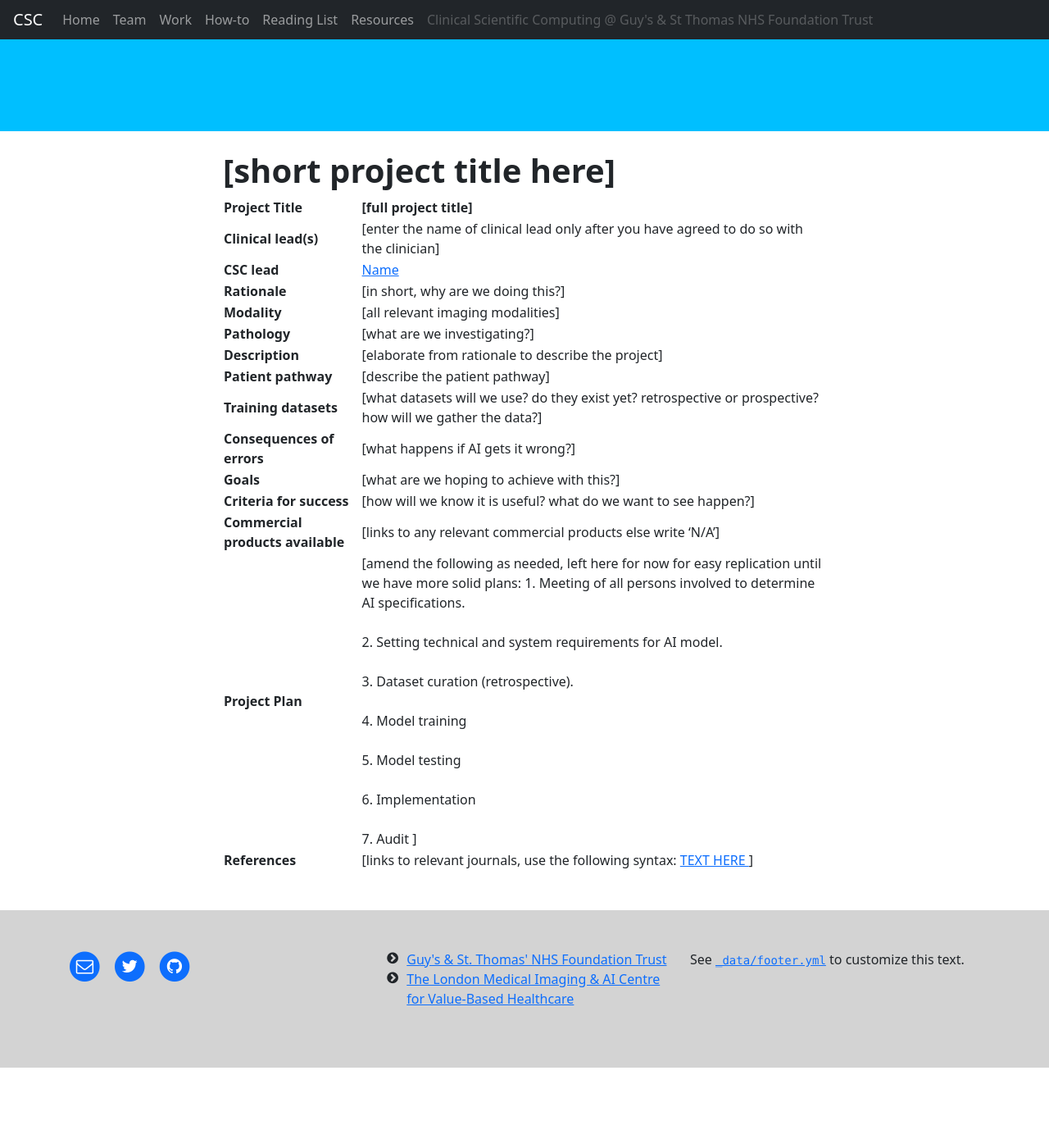
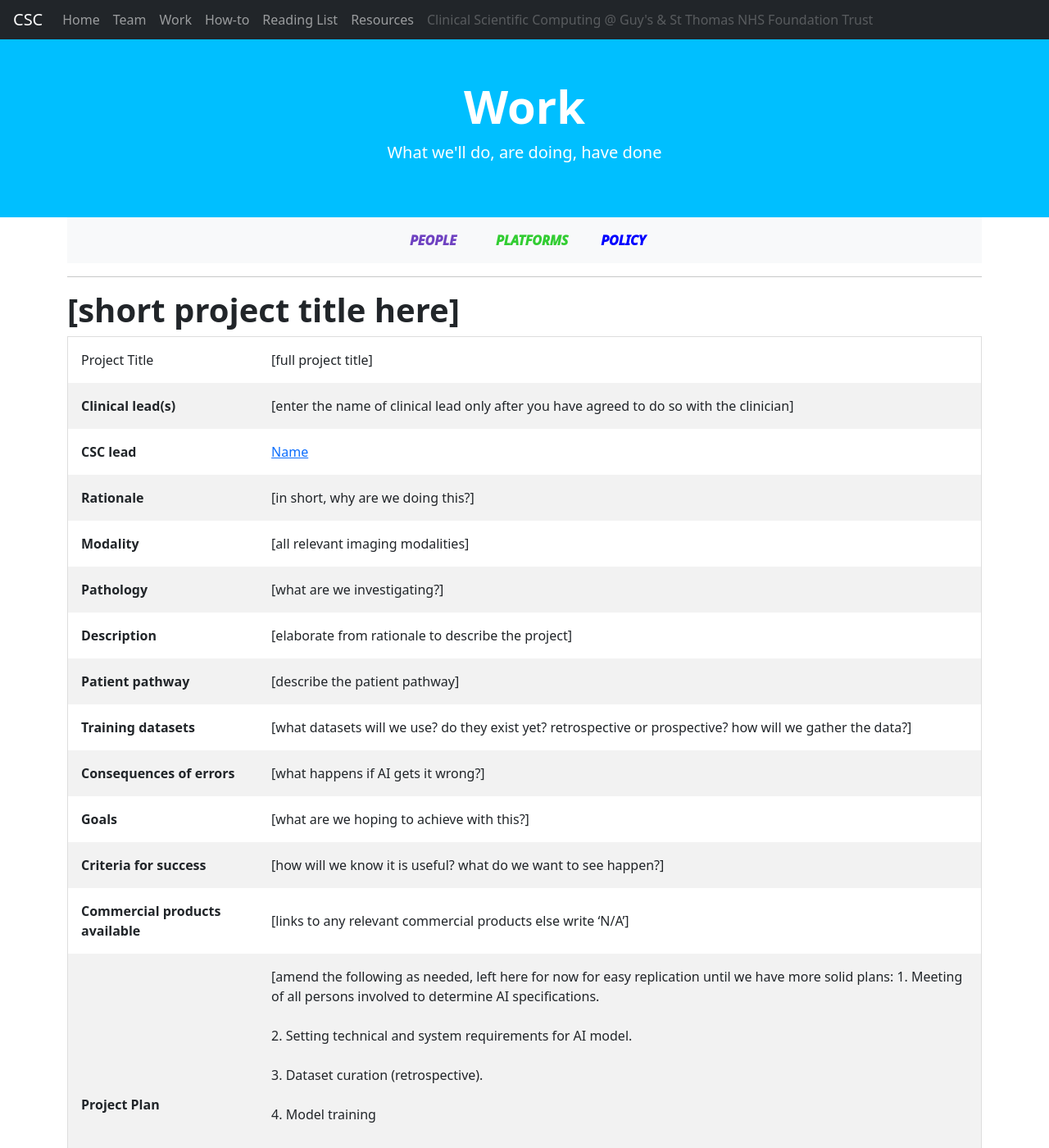
Before and after one commit to GSTT-CSC/gstt-csc-old, a Jekyll site: the page built from projects/AICODE-template.md, in a window 1280 px wide and 1400 px high. Shown: the whole window at 82% size. Built offline with Jekyll 4.4.1, drawn with Linux system fonts in a browser that asks for light colours; our own code applies the rules of GitHub Pages for plain Markdown files.

Commit message:
Projects now with zebra stripes
I've made a new layout, added style css for tables using that layout, then amended all the project files and the template to use those changes. I think its much more visible now! I've also made it so that Work title and the navigation bar never disappear.

```diff
--- a/projects/AICODE-template.md
+++ b/projects/AICODE-template.md
@@ -1,3 +1,9 @@
+---
+layout: project_description
+title: Work
+description: What we'll do, are doing, have done
+---
+
 <!--
 This is the project template. Please make a copy of it with the appropriate name following the
 established syntax and edit that. When you're done, add the link to your project file in _data/work.yml.
@@ -6,31 +12,17 @@ established syntax and edit that. When you're done, add the link to your project
 # **[short project title here]**
 
 | Project Title | [full project title] |
-| --- | --- |
 | <b>Clinical lead(s)</b> | [enter the name of clinical lead only after you have agreed to do so with the clinician] |
-| --- | --- |
 | <b>CSC lead</b> | [Name](/team/name.html) |
-| --- | --- |
 | <b>Rationale</b> | [in short, why are we doing this?] |
-| --- | --- |
 | <b>Modality</b> | [all relevant imaging modalities] |
-| --- | --- |
 | <b>Pathology</b> | [what are we investigating?] |
-| --- | --- |
 | <b>Description</b> | [elaborate from rationale to describe the project] |
-| --- | --- |
 | <b>Patient pathway</b> | [describe the patient pathway] |
-| --- | --- |
 | <b>Training datasets</b> | [what datasets will we use? do they exist yet? retrospective or prospective? how will we gather the data?] |
-| --- | --- |
 | <b>Consequences of errors</b> | [what happens if AI gets it wrong?] |
-| --- | --- |
 | <b>Goals</b> | [what are we hoping to achieve with this?] |
-| --- | --- |
 | <b>Criteria for success</b> | [how will we know it is useful? what do we want to see happen?] |
-| --- | --- |
 | <b>Commercial products available</b> | [links to any relevant commercial products else write 'N/A'] |
-| --- | --- |
 | <b>Project Plan</b> | [amend the following as needed, left here for now for easy replication until we have more solid plans: 1.	Meeting of all persons involved to determine AI specifications. <br><br> 2.	Setting technical and system requirements for AI model. <br> <br> 3. Dataset curation (retrospective). <br><br> 4.	Model training<br><br>5.	Model testing <br><br>6.	Implementation <br><br>7. Audit ] |
-| --- | --- |
 | <b>References</b> | [links to relevant journals, use the following syntax: <a href="URL"> TEXT HERE </a> ] |
```
